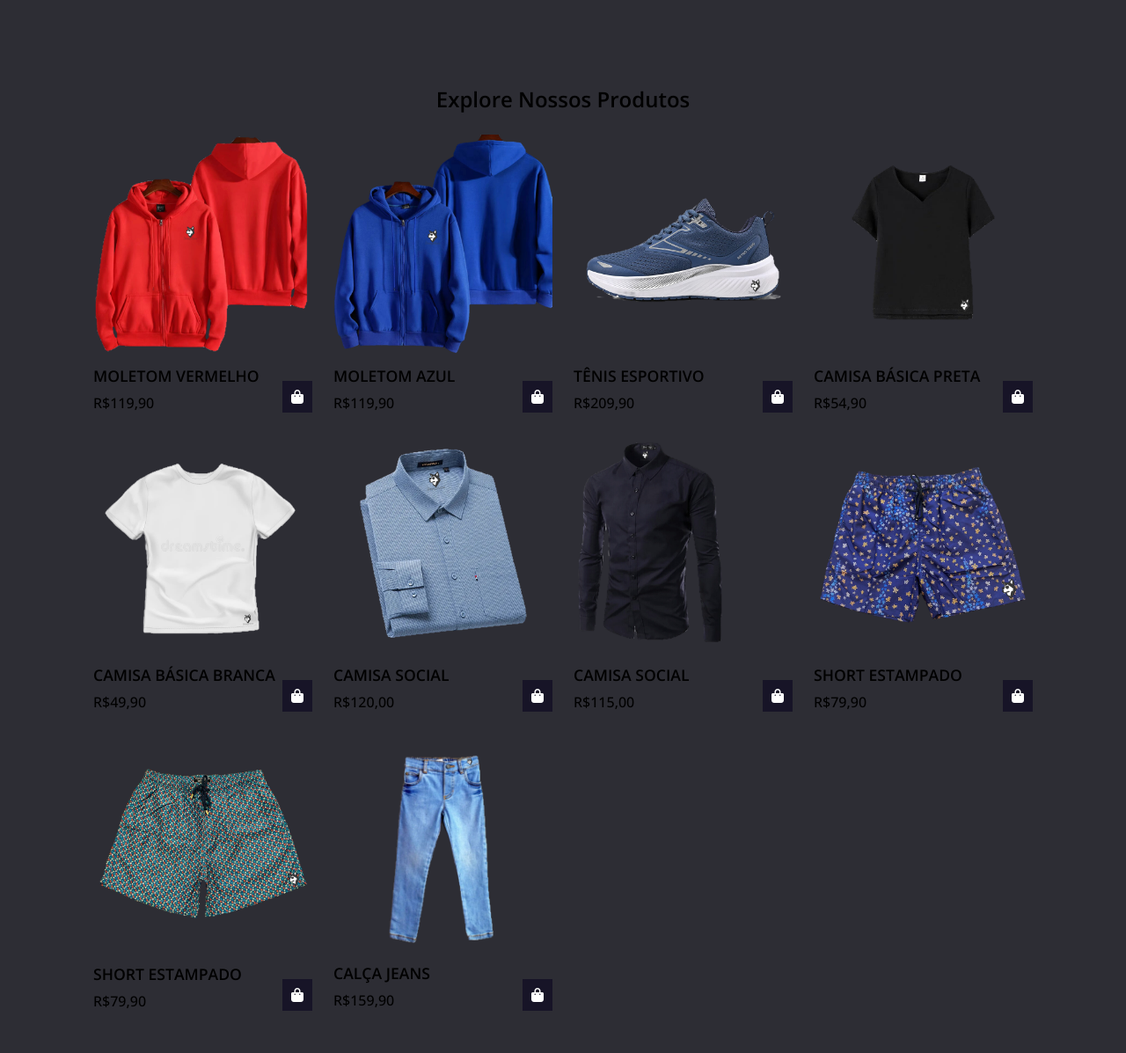
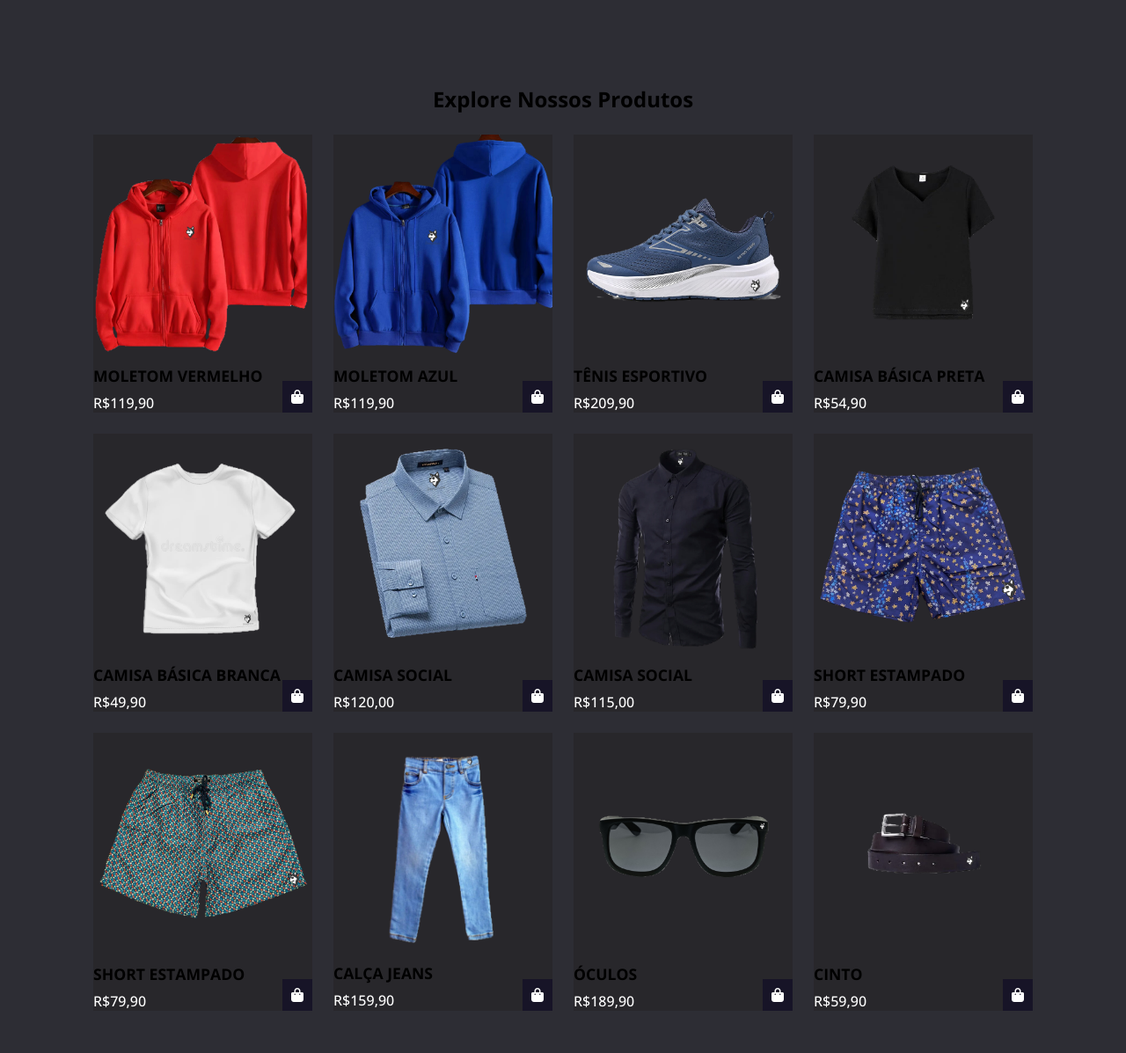
Before and after one commit to Joelsonsmendonca/e-commerce, a PHP site: page /ecommerce.html in a window 1280 px wide. Shown: the whole page at 88% size. Run offline with PHP 8.4, Linux system fonts and the light colour scheme.

Commit message:
Mudanças na estilização css na parte de login e na página principal do ecommerce

```diff
--- a/E-COMMERCE/css/styles.css
+++ b/E-COMMERCE/css/styles.css
@@ -155,6 +155,7 @@ header {
 #carrinho-icone {
     font-size: 1.8rem;
     cursor: pointer;
+    color: #ffffffb7;
 }
 
 /* Carrinho de Compra */
@@ -289,6 +290,7 @@ header {
 
 .produto-box {
     position: relative;
+    background-color: rgba(36, 34, 34, 0.437);
 }
 
 .produto-box:hover {
@@ -312,6 +314,7 @@ header {
 
 .preco {
     font-weight: 500;
+    color: #fff;
 }
 
 .add-carrinho {
--- a/E-COMMERCE/ecommerce.html
+++ b/E-COMMERCE/ecommerce.html
@@ -59,14 +59,14 @@
     </header>
 
     <section class="shop container">
-        <h2 class="section-titulo">Explore Nossos Produtos</h2>
+        <h2 class="section-titulo"><b>Explore Nossos Produtos</b></h2>
 
         <div class="shop-conteudo">
 
             <!-- BOX 1 -->
             <div class="produto-box">
                 <img src="imagens/camisa1.png" alt="" class="produto-img">
-                <h2 class="produto-titulo">Moletom Vermelho</h2>
+                <h2 class="produto-titulo"><b>Moletom Vermelho</b></h2>
                 <span class="preco">R$119,90</span>
                 <i class="fa-solid fa-bag-shopping add-carrinho"></i>
             </div>
@@ -74,7 +74,7 @@
             <!-- BOX 2 -->
             <div class="produto-box">
                 <img src="imagens/camisa2.png" alt="" class="produto-img">
-                <h2 class="produto-titulo">Moletom Azul</h2>
+                <h2 class="produto-titulo"><b>Moletom Azul</b></h2>
                 <span class="preco">R$119,90</span>
                 <i class="fa-solid fa-bag-shopping add-carrinho"></i>
             </div>
@@ -82,7 +82,7 @@
             <!-- BOX 3 -->
             <div class="produto-box">
                 <img src="imagens/camisa3.png" alt="" class="produto-img">
-                <h2 class="produto-titulo">Tênis Esportivo</h2>
+                <h2 class="produto-titulo"><b>Tênis Esportivo</b></h2>
                 <span class="preco">R$209,90</span>
                 <i class="fa-solid fa-bag-shopping add-carrinho"></i>
             </div>
@@ -90,7 +90,7 @@
             <!-- BOX 4 -->
             <div class="produto-box">
                 <img src="imagens/camisa4.png" alt="" class="produto-img">
-                <h2 class="produto-titulo">Camisa Básica Preta</h2>
+                <h2 class="produto-titulo"><b>Camisa Básica Preta</b></h2>
                 <span class="preco">R$54,90</span>
                 <i class="fa-solid fa-bag-shopping add-carrinho"></i>
             </div>
@@ -98,7 +98,7 @@
             <!-- BOX 5 -->
             <div class="produto-box">
                 <img src="imagens/camisa5.png" alt="" class="produto-img">
-                <h2 class="produto-titulo">Camisa Básica Branca</h2>
+                <h2 class="produto-titulo"><b>Camisa Básica Branca</b></h2>
                 <span class="preco">R$49,90</span>
                 <i class="fa-solid fa-bag-shopping add-carrinho"></i>
             </div>
@@ -106,7 +106,7 @@
             <!-- BOX 6 -->
             <div class="produto-box">
                 <img src="imagens/camisa6.png" alt="" class="produto-img">
-                <h2 class="produto-titulo">Camisa Social</h2>
+                <h2 class="produto-titulo"><b>Camisa Social</b></h2>
                 <span class="preco">R$120,00</span>
                 <i class="fa-solid fa-bag-shopping add-carrinho"></i>
             </div>
@@ -114,7 +114,7 @@
             <!-- BOX 7 -->
             <div class="produto-box">
                 <img src="imagens/camisa7.png" alt="" class="produto-img">
-                <h2 class="produto-titulo">Camisa Social</h2>
+                <h2 class="produto-titulo"><b>Camisa Social</b></h2>
                 <span class="preco">R$115,00</span>
                 <i class="fa-solid fa-bag-shopping add-carrinho"></i>
             </div>
@@ -122,7 +122,7 @@
             <!-- BOX 8 -->
             <div class="produto-box">
                 <img src="imagens/camisa8.png" alt="" class="produto-img">
-                <h2 class="produto-titulo">Short Estampado</h2>
+                <h2 class="produto-titulo"><b>Short Estampado</b></h2>
                 <span class="preco">R$79,90</span>
                 <i class="fa-solid fa-bag-shopping add-carrinho"></i>
             </div>
@@ -130,7 +130,7 @@
             <!-- BOX 9 -->
             <div class="produto-box">
                 <img src="imagens/camisa9.png" alt="" class="produto-img">
-                <h2 class="produto-titulo">Short Estampado</h2>
+                <h2 class="produto-titulo"><b>Short Estampado</b></h2>
                 <span class="preco">R$79,90</span>
                 <i class="fa-solid fa-bag-shopping add-carrinho"></i>
             </div>
@@ -138,10 +138,31 @@
             <!-- BOX 10 -->
             <div class="produto-box">
                 <img src="imagens/camisa10.png" alt="" class="produto-img">
-                <h2 class="produto-titulo">Calça Jeans</h2>
+                <h2 class="produto-titulo"><b>Calça Jeans</b></h2>
                 <span class="preco">R$159,90</span>
                 <i class="fa-solid fa-bag-shopping add-carrinho"></i>
             </div>
+
+            <!-- BOX 11 -->
+            <div class="produto-box">
+                <img src="imagens/oculos11.png" alt="" class="produto-img">
+                <h2 class="produto-titulo"><b>Óculos</b></h2>
+                <span class="preco">R$189,90</span>
+                <i class="fa-solid fa-bag-shopping add-carrinho"></i>
+            </div>
+
+            <!-- BOX 12 -->
+            <div class="produto-box">
+                <img src="imagens/cinto12.png" alt="" class="produto-img">
+                <h2 class="produto-titulo"><b>Cinto</b></h2>
+                <span class="preco">R$59,90</span>
+                <i class="fa-solid fa-bag-shopping add-carrinho"></i>
+            </div>
+
+
+
+
+
         </div>
     </section>
     <!-- Link do JS -->
--- a/LOGIN/css/estilo.css
+++ b/LOGIN/css/estilo.css
@@ -4,6 +4,7 @@
     margin: 0;
     padding: 0;
     box-sizing: border-box;
+    font-family: "Open Sans", serif;
 }
 
 .container {
@@ -16,8 +17,8 @@
 
 .primeira-coluna,
 .segunda-coluna {
-    width: 20%; /* Alterado para 50% para ter a mesma largura */
-    height: 70%; /* Garantir que as colunas tenham a mesma altura */
+    width: 30%;
+    height: 70%;
     padding: 40px;
     display: flex;
     flex-direction: column;
```
Also changed, not shown: E-COMMERCE/imagens/camisa7.png, E-COMMERCE/imagens/cinto12.png (added), E-COMMERCE/imagens/oculos11.png (added).
